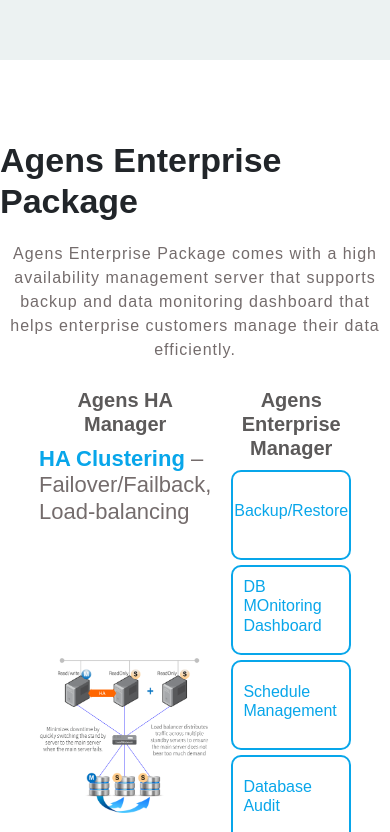
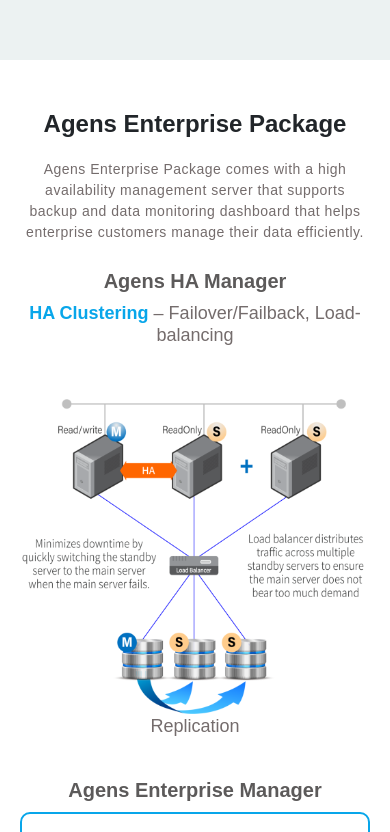
Before and after one commit to wamae-ndiritu/bitnine-clone, a React (Create React App) app: page / in a window 390 px wide. Shown: the part 2652-3484 px from the top of the page. Built offline with nearby package versions, Linux system fonts and the light colour scheme.

Commit message:
Fix mobile responsivess

```diff
--- a/src/index.scss
+++ b/src/index.scss
@@ -878,3 +878,49 @@
 
 
 }
+
+@media (max-width: 599px){
+  .package-info-cont{
+    padding: 50px 0 !important;
+  h1 {
+      font-weight: bold;
+      font-size: 24px !important;
+      margin-bottom: 10px;
+      text-align: center;
+    }
+
+    p {
+      font-size: 14px !important;
+      max-width: 350px !important;
+      letter-spacing: 0.5px !important;
+    }
+    .package-info-wrapper{
+      width: 100% !important;
+      flex-wrap: wrap;
+
+      .package-left{
+        flex: 100% !important;
+        padding: 0 20px;
+
+        h6{
+          font-size: 18px !important;
+          text-align: center !important;
+          margin-top: 10px !important;
+        }
+
+        .load-img{
+          margin-bottom: -50px !important;
+        }
+      }
+
+      .package-right{
+        flex: 100% !important;
+        padding: 0 20px;
+
+        .package-card{
+          margin: 10px 0 !important;
+        }
+      }
+    }
+  }
+}
```
